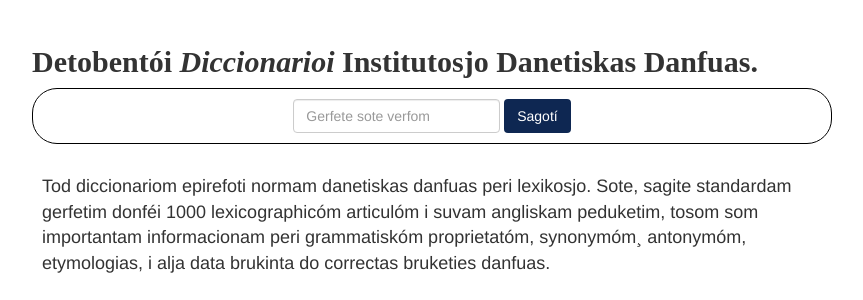
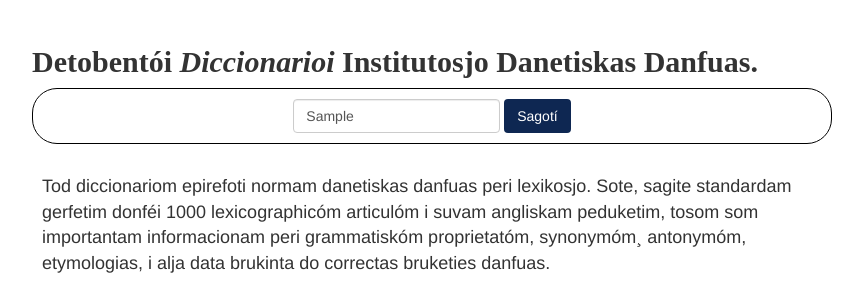
Before and after one commit to thprfssr/idd, a Django app: template website/templates/base.html in a window 1280 px wide. Shown: the part 201-501 px from the top of the page, without its empty margins (208-1071 px from the left). Run offline with Django 3.2, Linux system fonts and the light colour scheme; the template is opened without the code that fills it: most values are stand-ins (such as "Sample title", 1, 10 or a date in 2020); some libraries are stand-ins or nearby versions.

Commit message:
Played around with the search box.

```diff
--- a/website/templates/_body.html
+++ b/website/templates/_body.html
@@ -3,8 +3,8 @@
   <h2><b>Detobentói <i>Diccionarioi</i> Institutosjo Danetiskas Danfuas.</b></h2>
 
   <div class="container-fluid" id="idd-search-box-div">
-    <form class="form-inline">
-      <input class="form-control" type="text" placeholder="Gerfete sote verfom">
+    <form class="form-inline" method="get" action="/diccionariom/">
+      <input class="form-control" type="text" placeholder="Gerfete sote verfom" value="{{ current_search }}">
       <button class="btn btn-rounded btn-md" type="submit">Sagotí</button>
     </form>
   </div>
```
